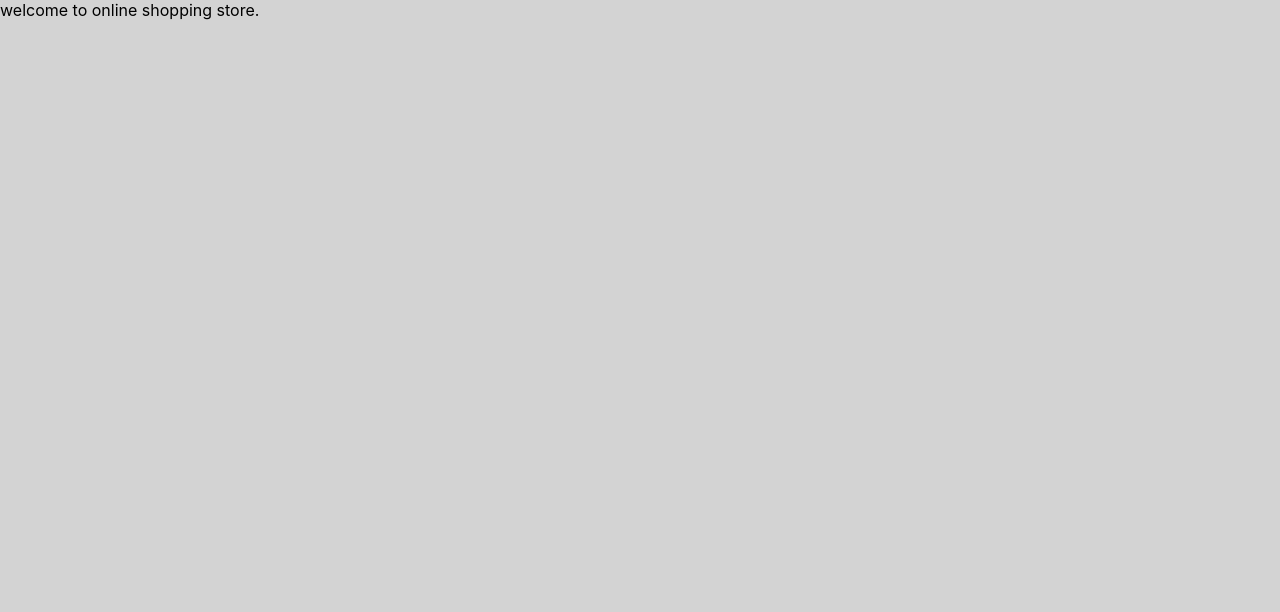
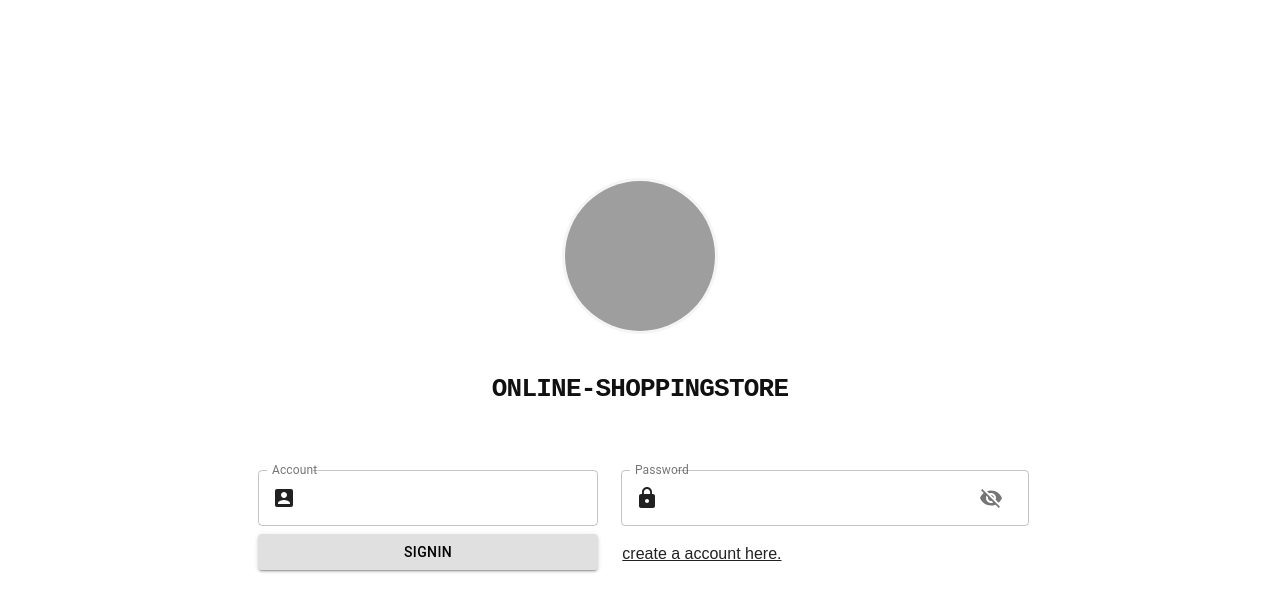
Before and after one commit to princesingh00/Store_UI, a React (Create React App) app: page /signin in a window 1280 px wide. Shown: the top 612 px of the page. Built offline with nearby package versions, Linux system fonts and the light colour scheme; grey boxes are pictures that could not be loaded.

Commit message:
FEAT signin component

```diff
--- a/package.json
+++ b/package.json
@@ -4,6 +4,8 @@
   "private": true,
   "dependencies": {
     "@material-ui/core": "^4.11.4",
+    "@material-ui/icons": "^4.11.2",
+    "@material-ui/lab": "^4.0.0-alpha.58",
     "@testing-library/jest-dom": "^5.13.0",
     "@testing-library/react": "^11.2.7",
     "@testing-library/user-event": "^12.8.3",
--- a/src/App.js
+++ b/src/App.js
@@ -3,6 +3,7 @@ import {
   Route,
   Switch
 } from "react-router-dom";
+import Signin from "./components/Signin";
 import Dashboard from "./views/Dashboard";
 
 
@@ -11,7 +12,8 @@ function App() {
     <div>
       <BrowserRouter>
         <Switch>
-          <Route path="/" component={Dashboard} />
+          <Route path="/" exact component={Dashboard} />
+          <Route path="/signin" component={Signin} />
         </Switch>
       </BrowserRouter>
     </div>
--- /dev/null
+++ b/src/assets/scss/Signin.scss
@@ -0,0 +1,58 @@
+.login {
+    width: 100%;
+    height: 100vh;
+    display: flex;
+    flex-direction: column;
+    justify-content: center;
+    align-items: center;
+    // background-image: linear-gradient(15deg, #060bff, #544cff, #f1e5c0);
+}
+
+.login > form {
+    width: 90%;
+    max-width: 800px;
+    height: max-content;
+    padding: 3%;
+    display: flex;
+    flex-direction: column;
+    justify-content: space-evenly;
+    align-items: center;
+}
+
+.login > .MuiAvatar-root {
+    width: 150px;
+    height: 150px;
+    margin: 10px;
+    border: 3px solid whitesmoke;
+}
+
+.login > h1 {
+    color: #111;
+    text-transform: uppercase;
+    letter-spacing: -0.03em;
+    font-family: monospace;
+    font-size: 2em;
+    line-height: 2.2em;
+}
+
+.login > h1 > span {
+    font-weight: bolder;
+}
+
+.login > .MuiFormControl-root {
+    margin: 8px;
+
+}
+
+.login__signup {
+    color: #222;
+    display: flex;
+
+    padding-top:15px;
+    padding-left: 5px;
+    font-family: sans-serif;
+}
+
+.login__signup:hover{
+    color: darkblue;
+}
--- /dev/null
+++ b/src/components/Signin.jsx
@@ -0,0 +1,126 @@
+import React, { Component } from 'react'
+import {
+    Avatar,
+    Button,
+    FormControl,
+    Grid,
+    IconButton,
+    InputAdornment,
+    InputLabel,
+    OutlinedInput,
+} from '@material-ui/core'
+import {
+    AccountBox,
+    Visibility,
+    VisibilityOff
+} from '@material-ui/icons';
+import LockIcon from '@material-ui/icons/Lock'
+import Alert from '@material-ui/lab/Alert'
+import '../assets/scss/Signin.scss'
+import { Link } from 'react-router-dom'
+
+export default class Signin extends Component {
+
+    constructor(props) {
+        super(props);
+        this.state = {
+            username: "",
+            password: "",
+            alertMsg: "",
+            alertColor: "",
+            showPassword: false,
+            alert: false
+        };
+    }
+
+    handleClickShowPassword = () => {
+        this.setState({
+            showPassword: !this.state.showPassword
+        });
+    };
+
+    handleMouseDownPassword = (event) => {
+        event.preventDefault();
+    };
+
+    handleSignin = () => {
+        console.log(this.state);
+    };
+
+    render() {
+        return (
+            <div className='login'>
+                <Avatar src='https://images.unsplash.com/photo-1441986300917-64674bd600d8?ixid=MnwxMjA3fDB8MHxzZWFyY2h8M3x8Y2xvdGhzJTIwc3RvcmVzfGVufDB8fDB8fA%3D%3D&ixlib=rb-1.2.1&auto=format&fit=crop&w=500&q=60' />
+
+                <h1><span>Online-Shopping</span>Store</h1>
+
+                <form>
+                    <Grid container justify='space-evenly' spacing={2}>
+                        <Grid xs={12} sm={5}>
+                            <FormControl variant="outlined" fullWidth style={{ margin: "1%" }}>
+                                <InputLabel htmlFor="outlined-adornment-amount">Account</InputLabel>
+                                <OutlinedInput
+                                    id="outlined-adornment-amount"
+                                    value={this.state.username}
+                                    onChange={(e) => this.setState({ username: e.target.value })}
+                                    startAdornment={<InputAdornment position="start"><AccountBox /></InputAdornment>}
+                                    labelWidth={50}
+                                />
+                            </FormControl>
+                        </Grid>
+
+                        <Grid xs={12} sm={6}>
+                            <FormControl variant="outlined" fullWidth style={{ margin: "1%" }}>
+                                <InputLabel htmlFor="outlined-adornment-amount">Password</InputLabel>
+                                <OutlinedInput
+                                    id="outlined-adornment-amount"
+                                    type={this.state.showPassword ? 'text' : 'password'}
+                                    value={this.state.password}
+                                    onChange={(e) => this.setState({ password: e.target.value })}
+                                    startAdornment={<InputAdornment position="start"><LockIcon /></InputAdornment>}
+                                    endAdornment={<InputAdornment position="end">
+                                        <IconButton
+                                            aria-label="toggle password visibility"
+                                            onClick={this.handleClickShowPassword}
+                                            onMouseDown={this.handleMouseDownPassword}
+                                        >
+                                            {this.state.showPassword ? <Visibility /> : <VisibilityOff />}
+                                        </IconButton>
+                                    </InputAdornment>}
+                                    labelWidth={50}
+                                />
+                            </FormControl>
+                        </Grid>
+
+                        <Grid xs={12} sm={5}>
+                            <Button
+                                variant="contained"
+                                color="inherit"
+                                fullWidth
+                                style={{ margin: "1%" }}
+                                onClick={this.handleSignin}
+                            >
+                                Signin
+                        </Button>
+                        </Grid>
+
+                        <Grid xs={12} sm={6}>
+                            <Link to="/signup" className="login__signup">
+                                create a account here.
+                        </Link>
+                        </Grid>
+                    </Grid>
+                </form>
+
+                {alert ?
+                    <Alert
+                        severity={this.state.alertColor}
+                        variant="filled" >
+                        {this.state.alertMsg}
+                    </Alert> :
+                    null
+                }
+            </div>
+        )
+    }
+}
```
Also changed, not shown: 1 other file (tests, documents, lock files or other folders).
